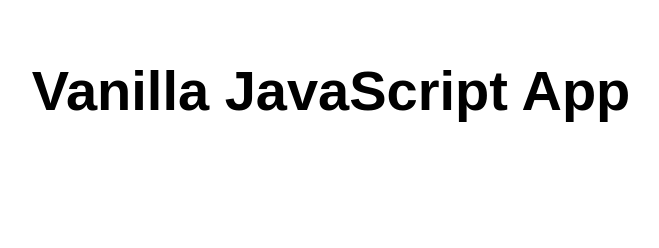
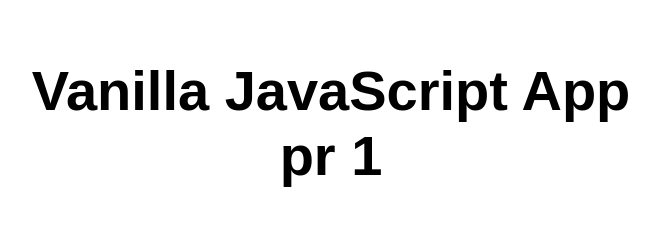
Before and after one commit to mkarmark/vanilla-basic-2, a plain HTML site: page src/index.html in a window 1280 px wide. Shown: the whole page, without its empty margins (309-968 px from the left). Drawn offline with Linux system fonts and the light colour scheme.

Commit message:
Update index.html

```diff
--- a/src/index.html
+++ b/src/index.html
@@ -10,7 +10,7 @@
 
 <body>
   <main>
-    <h1>Vanilla JavaScript App</h1>
+    <h1>Vanilla JavaScript App pr 1</h1>
   </main>
 </body>
 
```
